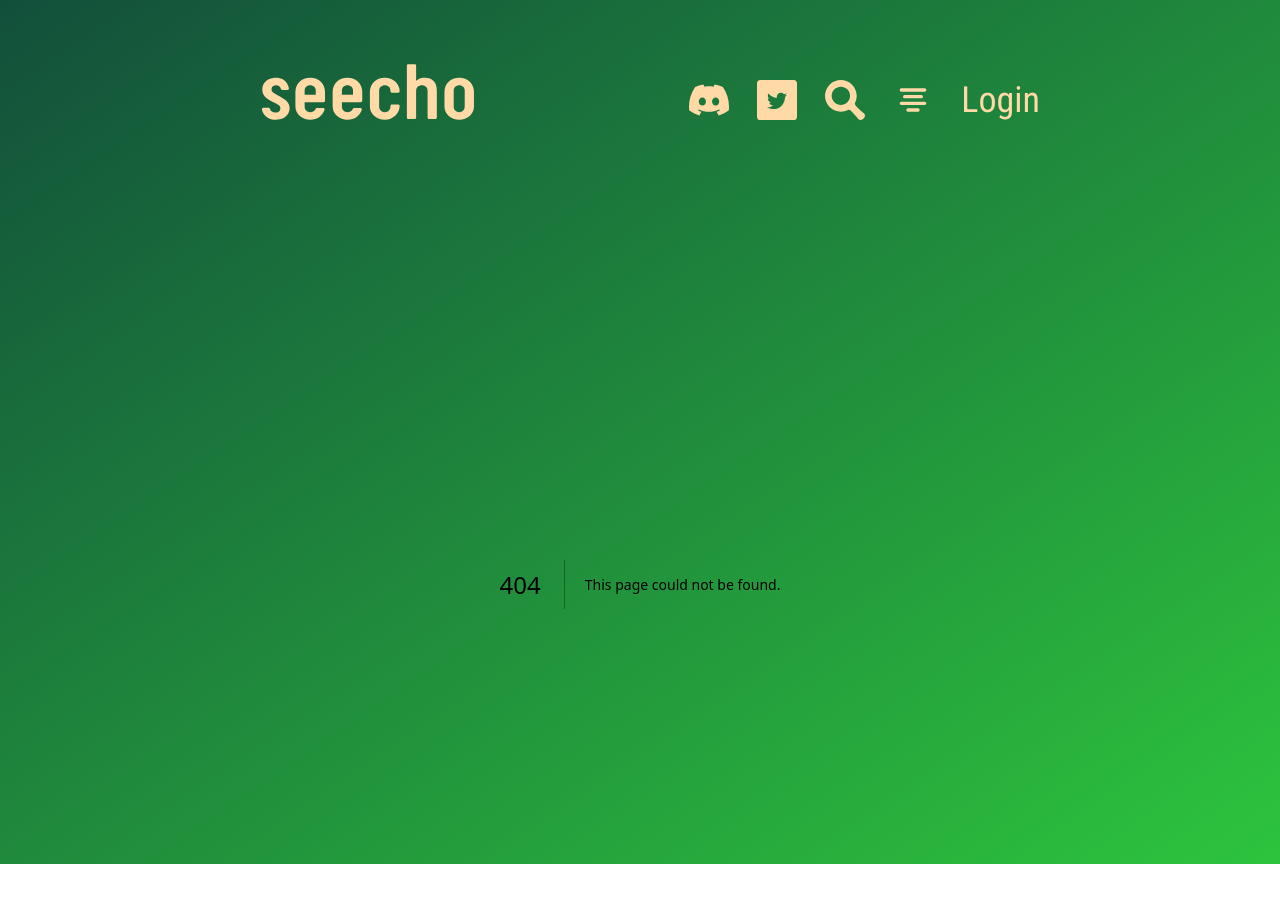
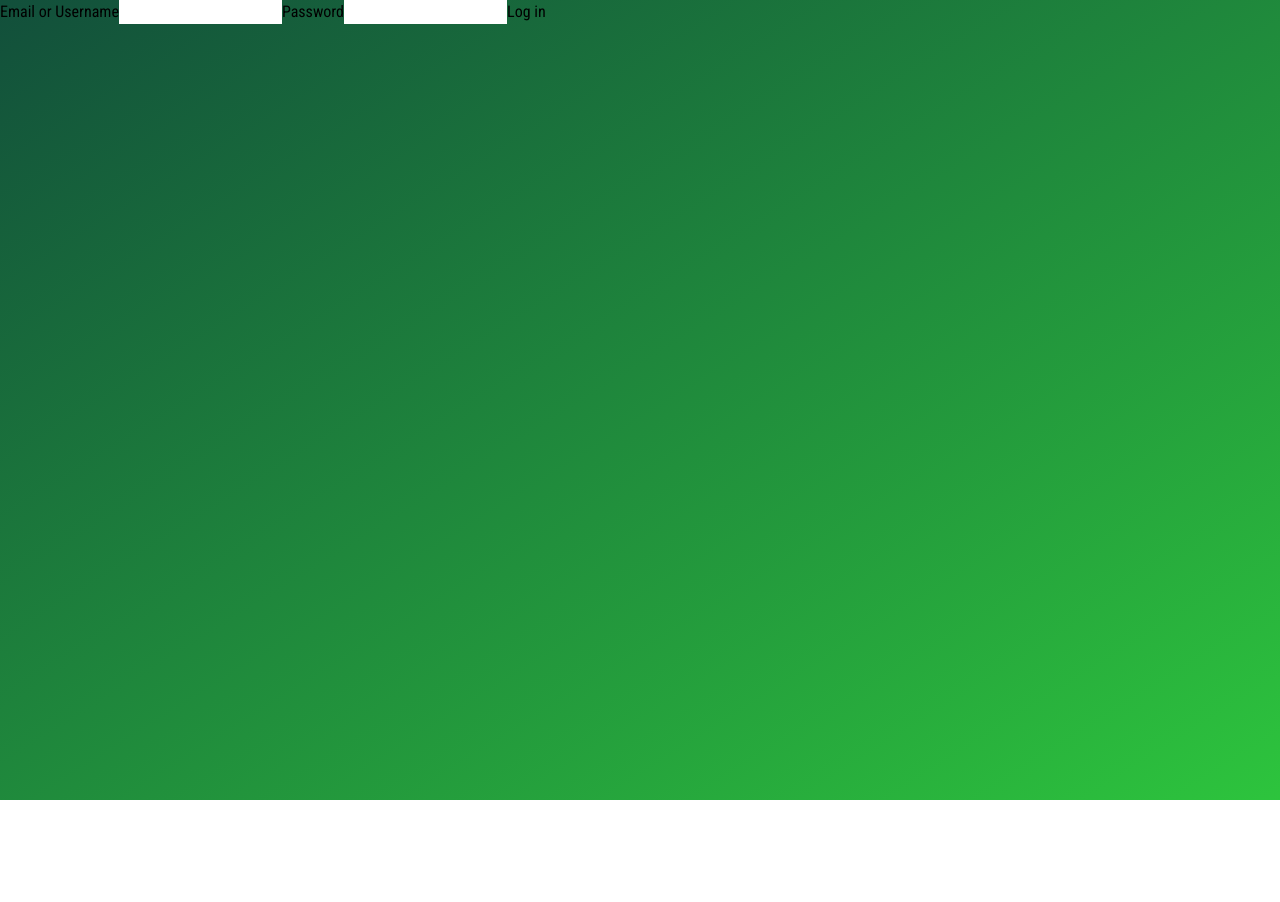
Before and after one commit to deniselupe/chat-app, a Next.js app in the folder frontend/: page /login in a window 1280 px wide. Before the commit this address had no page. Shown: the top 902 px of the page. After the commit the page ends 800 px from the top, so only its background shows below. Built offline with nearby package versions, Linux system fonts and the light colour scheme.

Commit message:
feat: hide navbar when user visits /login route

```diff
--- /dev/null
+++ b/frontend/app/login/page.tsx
@@ -0,0 +1,15 @@
+export default function LoginPage() {
+    return (
+        <div>
+            <form>
+                <label>Email or Username
+                    <input />
+                </label>
+                <label>Password
+                    <input />
+                </label>
+                <button>Log in</button>
+            </form>
+        </div>
+    );
+}
--- a/frontend/components/navbar/index.tsx
+++ b/frontend/components/navbar/index.tsx
@@ -1,11 +1,19 @@
+'use client';
+
 import Link from 'next/link';
 import Logo from '../svgs/seecho-logo.svg';
 import DiscordIcon from '../svgs/discord-icon.svg';
 import TwitterIcon from '../svgs/twitter-icon.svg';
 import SearchIcon from '../svgs/search-icon.svg';
 import MenuIcon from'../svgs/menu-icon.svg';
+import { useSelectedLayoutSegment } from 'next/navigation';
 
 export default function NavBar() {
+    const segment = useSelectedLayoutSegment();
+
+    if (segment === 'login') {
+        return null;
+    } else {
         return (
             <nav className="mx-60 my-16 flex justify-between min-w-[600px]">
                 <Link href="/">
@@ -21,3 +29,4 @@ export default function NavBar() {
             </nav>
         );
     }
+}
```
Lines whose indentation alone changed are shown as unchanged.
